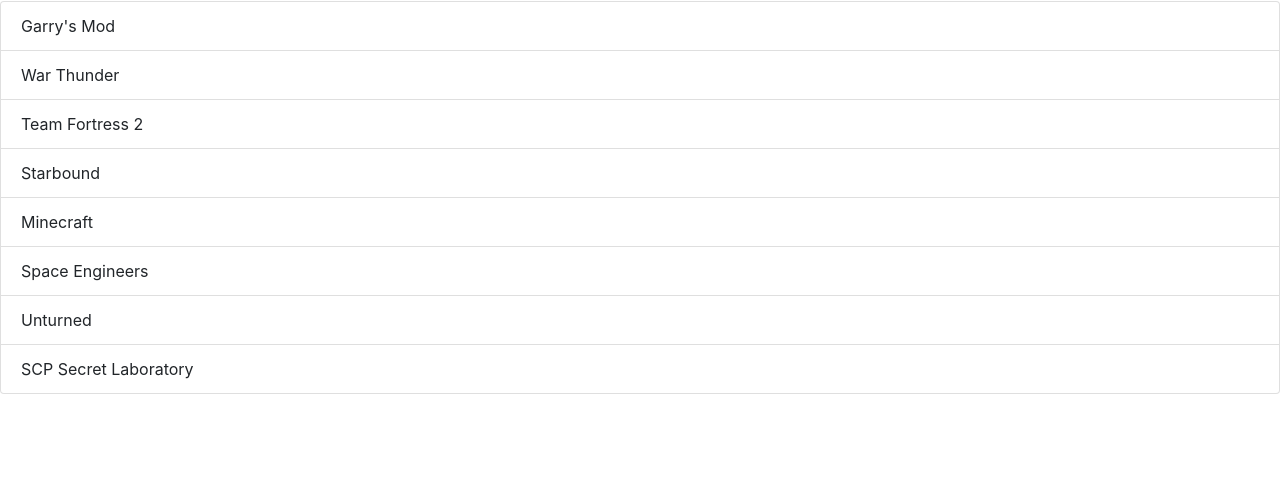
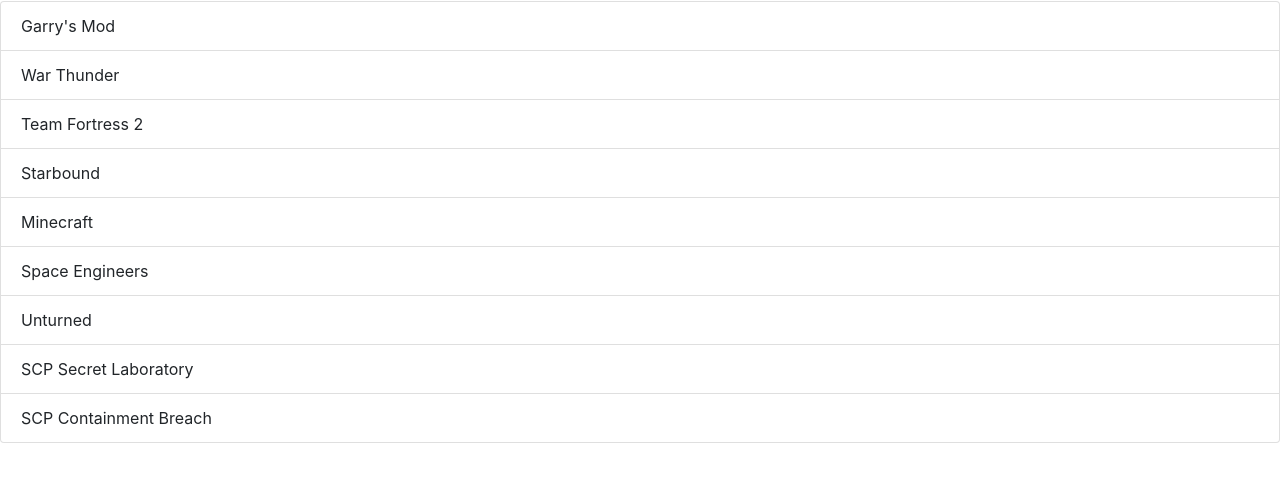
Before and after one commit to Ali-Qurbani/vebr-ali-qurbani-327417, a plain HTML site: page index.html in a window 1280 px wide. Shown: the part 55-536 px from the top of the page. Drawn offline with nearby package versions, Linux system fonts and the light colour scheme.

Commit message:
Number 11

```diff
--- a/index.html
+++ b/index.html
@@ -21,6 +21,7 @@
         <li class="list-group-item">Space Engineers</li>
         <li class="list-group-item">Unturned</li>
         <li class="list-group-item">SCP Secret Laboratory</li>
+        <li class="list-group-item">SCP Containment Breach</li>
       </ul>
 
     <!-- Optional JavaScript -->
```
